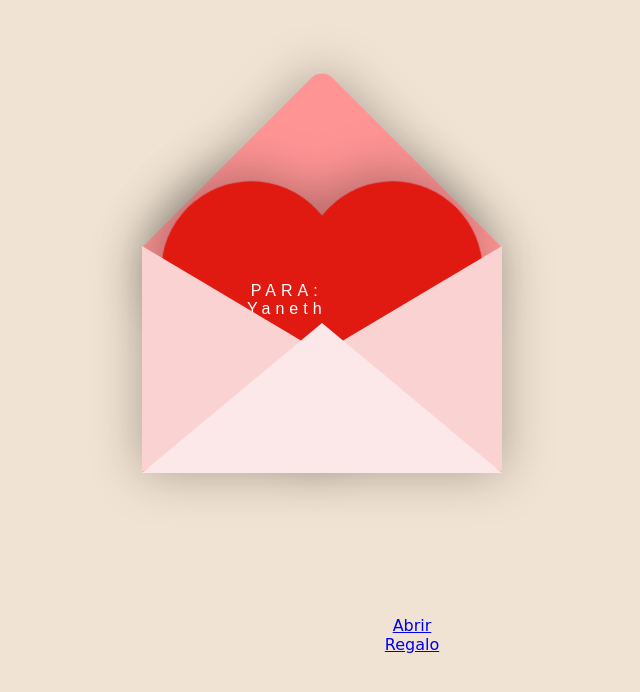
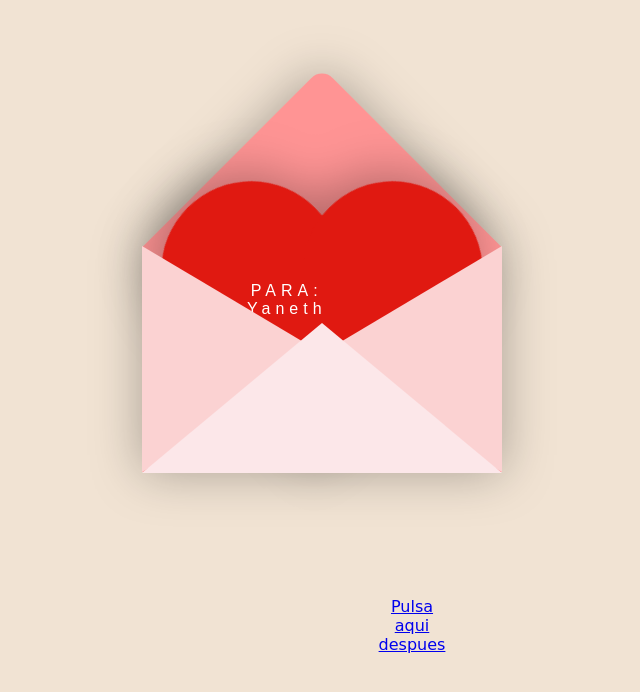
Before and after one commit to JHLeines/Para-mi-chica, a plain HTML site: page index.html in a window 1280 px wide. Shown: the part 114-806 px from the top of the page, without its empty margins (318-958 px from the left). Drawn offline with nearby package versions, Linux system fonts and the light colour scheme.

Commit message:
Update index.html

```diff
--- a/index.html
+++ b/index.html
@@ -28,7 +28,7 @@
 <!-- Botón para descargar el PDF -->
 <div class="contenedor" style="text-align: center; margin-top: 20px;">
     <div class="centrado">
-    <a href="https://github.com/JHLeines/Para-mi-chica/blob/main/Vintage%20Blank%20Notes%20Instagram%20Story.pdf">Abrir Regalo</a>
+    <a href="https://github.com/JHLeines/Para-mi-chica/blob/main/Vintage%20Blank%20Notes%20Instagram%20Story.pdf">Pulsa aqui despues</a>
     </div>
   </div>
 
```
